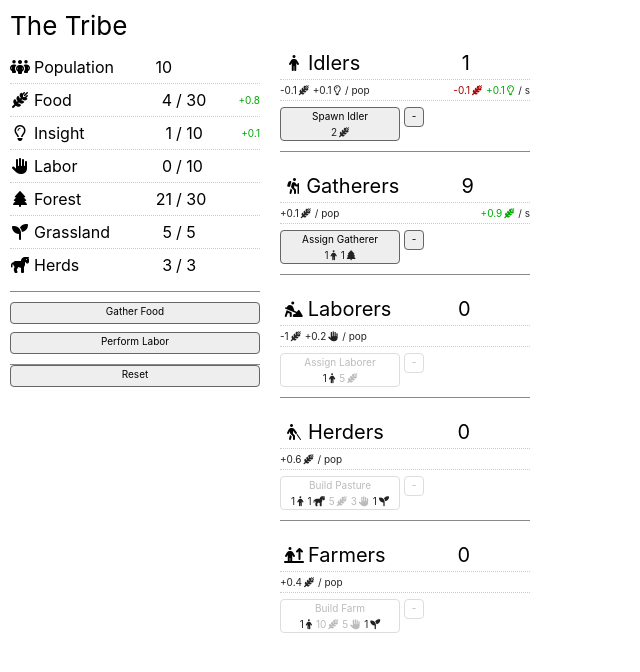
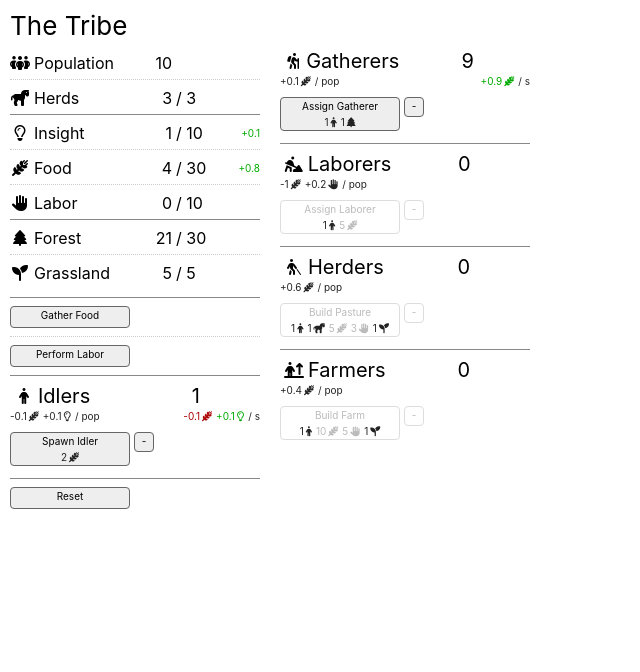
Before and after one commit to socha23/civlite, a React (Create React App) app: page / in a window 1280 px wide. Shown: the top 672 px of the page, without its empty margins (0-640 px from the left). Built offline with nearby package versions, Linux system fonts and the light colour scheme.

Commit message:
small visual fixes

```diff
--- a/src/index.css
+++ b/src/index.css
@@ -26,6 +26,12 @@ code {
   border-width: 1px;
 }
 
+.dividersParent > :not(:last-child) {
+  border-bottom-style: solid;
+  border-color: #888;
+  border-width: 1px;
+}
+
 .dottedDividers:not(:last-child) {
   border-bottom-style: dotted;
   border-width: 1px;
--- a/src/model/resources.tsx
+++ b/src/model/resources.tsx
@@ -1,6 +1,6 @@
 export enum ResourceType {
+    Insight = "Insight",
     Food = "Food",
-    Insight = "Insight",
     Labor = "Labor",
     Forest = "Forest",
     Grassland = "Grassland",
--- a/src/view/action.tsx
+++ b/src/view/action.tsx
@@ -1,18 +1,22 @@
-import React, { PropsWithChildren } from 'react';
+import React, { PropsWithChildren, ReactNode } from 'react';
 
 import { GameModel } from '../model/gameModel';
 import { Action } from '../model/action'
 import { CostElem } from '../model/costs';
-import { Colors, FontSizes, Icons } from './icons';
+import { Colors, FontSizes, Icons, Labels, DividerColors } from './icons';
 
 type ActionCost = {
   cost: CostElem
   canPay: boolean
 }
 
-export type ActionProps = {
-  title: string,
-  buttonLabel?: string,
+interface ActionParms {
+  title?: string,
+  buttonLabel?: string
+  description?: ReactNode | string
+}
+
+export interface ActionProps extends ActionParms {
   action: () => void
   costs: ActionCost[]
   timeout?: number
@@ -21,9 +25,9 @@ export type ActionProps = {
 }
 
 
-export function propsForAction(model: GameModel, a: Action, title: string): ActionProps {
+export function propsForAction(model: GameModel, a: Action, params: ActionParms = {}): ActionProps {
   return {
-    title: title,
+    ...params,
     action: () => a.onAction(model),
     costs: a.costs.map(c => ({cost: c, canPay: model.canPay(c)})),
     timeout: a.timeout,
@@ -143,3 +147,30 @@ export const ActionCostRow = (p: {costs: ActionCost[]}) => <div style={{
       }}><i className={Icons[c.cost.type]}/></div>
     </div>)}
 </div>
+
+
+export const ActionRow = (p: ActionProps) => <div className="dottedDividers" style={{
+  display: "flex",
+  borderColor: DividerColors.light,
+  fontSize: FontSizes.small,
+  flexDirection: "column",
+  paddingTop: 8,
+  paddingBottom: 8,
+}}>
+  <div style={{
+    display: "flex",
+    alignItems: "center",
+    gap: 4,
+  }}>
+    <div style={{
+      width: 120,
+    }}>
+      <ActionButton {...p} title={p.title}/>
+    </div>
+    <div style={{
+      width: 120,
+    }}>
+    </div>
+  </div>
+
+</div>
--- a/src/view/box.tsx
+++ b/src/view/box.tsx
@@ -10,8 +10,6 @@ export const Box = ({children}: BoxProps) =>
     borderWidth: 1,
     width: 250,
     borderColor: DividerColors.mid,
-    paddingTop: 10,
-    paddingBottom: 10,
   }}>
     {children}
   </div>
--- a/src/view/gameView.tsx
+++ b/src/view/gameView.tsx
@@ -1,7 +1,8 @@
 import React from 'react';
-import { ActionProps, ActionButton } from './action'
+import { ActionProps, ActionButton, ActionRow } from './action'
 import { GameModel } from '../model/gameModel'
-import { SummaryBox, SummaryBoxProps, summaryBoxProps } from './summaryBox';
+import { PopType } from '../model/pops'
+import { InventoryBox, InventoryBoxProps, summaryBoxProps } from './inventoryBox';
 import { Colors, FontSizes } from './icons';
 import { ResourceGatheringBox, ResourceGatheringProps, resourceGatheringProps } from './resourceGatheringBox';
 import { PopBox, PopBoxProps, popBoxProps } from './popBox';
@@ -10,7 +11,7 @@ import { PopBox, PopBoxProps, popBoxProps } from './popBox';
 export type GameViewProps = {
   civName: string,
   tick: number
-  summary: SummaryBoxProps
+  summary: InventoryBoxProps
   reset: ActionProps
   pops: PopBoxProps[]
   resourceGathering: ResourceGatheringProps,
@@ -36,6 +37,24 @@ export const CivName = (p: {civName: string}) => <div style={{
   color: Colors.captions,
 }}>{p.civName}</div>
 
+
+const PopColums = {
+  [PopType.Idler]: 0,
+  [PopType.Gatherer]: 1,
+  [PopType.Laborer]: 1,
+  [PopType.Herder]: 1,
+  [PopType.Farmer]: 1,
+}
+
+export const PopsView = (p: {pops: PopBoxProps[], column: number}) => <div style={{
+  display: "flex",
+  flexDirection: "column",
+}}>
+    {p.pops
+      .filter(pop => PopColums[pop.popType] === p.column)
+      .map((pop, idx) => <PopBox key={idx} {...pop}/>)}
+</div>
+
 export const GameView = (p: GameViewProps) =>
   <div style={{
     display: "flex",
@@ -52,24 +71,18 @@ export const GameView = (p: GameViewProps) =>
         display: "flex",
         gap: 20,
       }}>
-        <div style={{
+        <div className="dividersParent" style={{
           display: "flex",
           flexDirection: "column",
+          paddingTop: 4,
         }}>
-          <SummaryBox {...p.summary}/>
+          <InventoryBox {...p.summary}/>
           <ResourceGatheringBox {...p.resourceGathering}/>
-          <div>
-            <ActionButton {...p.reset} />
-          </div>
+          <PopsView pops={p.pops} column={0}/>
+          <ActionRow {...p.reset}/>
 
         </div>
-        <div style={{
-          display: "flex",
-          flexDirection: "column",
-          gap: 12,
-        }}>
-            {p.pops.map((pop, idx) => <PopBox key={idx} {...pop}/>)}
-        </div>
+        <PopsView pops={p.pops} column={1}/>
       </div>
     </div>
   </div>
--- a/src/view/icons.tsx
+++ b/src/view/icons.tsx
@@ -38,6 +38,7 @@ export const Icons = {
 }
 
 export const Labels = {
+    Execute: "Execute",
     TotalPopulation: "Total population",
     PerPop: "/ pop",
     PerSecond: "/ s",
--- a/src/view/summaryBox.tsx
+++ b/src/view/inventoryBox.tsx
@@ -4,17 +4,29 @@ import { GameModel } from '../model/gameModel'
 import { ResourceType, allResourceTypes } from '../model/resources';
 import { FontSizes, Icons, DividerColors, Colors, Labels } from './icons';
 import { Line, LineProps } from './line';
+import { group } from 'console';
 
-export type SummaryBoxProps = {
+export type InventoryBoxProps = {
   civName: string
-  inventory: LineProps[]
+  inventory: (LineProps & {group: number})[]
 }
 
-export function summaryBoxProps(model: GameModel): SummaryBoxProps {
+
+const ResourceGroups = {
+  [ResourceType.Herds]: 0,
+  [ResourceType.Food]: 1,
+  [ResourceType.Insight]: 1,
+  [ResourceType.Labor]: 1,
+  [ResourceType.Forest]: 2,
+  [ResourceType.Grassland]: 2,
+}
+
+export function summaryBoxProps(model: GameModel): InventoryBoxProps {
   const totalPopulation = {
     icon: Icons.population,
     label: "Population",
     count: model.population.total,
+    group: 0,
   }
 
   const resources = allResourceTypes().map(t => {
@@ -24,7 +36,8 @@ export function summaryBoxProps(model: GameModel): SummaryBoxProps {
       label: Labels[t],
       count: res.count,
       cap: res.cap,
-      trend: model.production(t) - model.consumption(t)
+      trend: model.production(t) - model.consumption(t),
+      group: ResourceGroups[t]
     }})
   return {
     civName: model.civName,
@@ -32,19 +45,26 @@ export function summaryBoxProps(model: GameModel): SummaryBoxProps {
   }
 }
 
-const Inventory = (p: {items: LineProps[]}) => <div
+
+const POPULATION_RESOURCE_GROUP = 0
+
+
+
+const Inventory = (p: {items: ({group: number} & LineProps)[], group: number}) => <div
   style={{
     display: "flex",
     flexDirection: "column",
   }}>
   {
-    p.items.map((i, idx) =>
+    p.items
+      .filter(i => i.group === p.group)
+      .map((i, idx) =>
     <div
     key={idx}
     className="dottedDividers"
     style={{
       borderWidth: 1,
-      paddingTop: 6,
+      paddingTop: 8,
       paddingBottom: 6,
       borderColor: DividerColors.light,
     }}>
@@ -53,15 +73,17 @@ const Inventory = (p: {items: LineProps[]}) => <div
   }
 </div>
 
-export const SummaryBox = (p: SummaryBoxProps) =>
+export const InventoryBox = (p: InventoryBoxProps) =>
   <Box>
-    <div style={{
+    <div className="dividersParent" style={{
       display: "flex",
       color: Colors.captions,
       fontSize: FontSizes.normal,
       flexDirection: "column",
-      gap: 8,
+      paddingBottom: 8,
     }}>
-      <Inventory items={p.inventory}/>
+      <Inventory items={p.inventory} group={0}/>
+      <Inventory items={p.inventory} group={1}/>
+      <Inventory items={p.inventory} group={2}/>
     </div>
   </Box>
--- a/src/view/popBox.tsx
+++ b/src/view/popBox.tsx
@@ -23,8 +23,8 @@ export function popBoxProps(model: GameModel, type: PopType): PopBoxProps {
     popType: type,
     popLabel: Labels.Plural[type],
     count: pop.count,
-    assignAction: propsForAction(model, pop.assignAction, Labels.Assign[type]),
-    unassignAction: propsForAction(model, pop.unassignAction, Labels.Unassign[type]),
+    assignAction: propsForAction(model, pop.assignAction, {title: Labels.Assign[type]}),
+    unassignAction: propsForAction(model, pop.unassignAction, {title: Labels.Unassign[type]}),
     resourceBalance: pop.resourceBalance,
     singlePopBalance: pop.singlePopBalance,
   }
@@ -74,11 +74,14 @@ export const RecruitRow = (p: PopBoxProps) => <div style={{
 
 export const PopBox = (p: PopBoxProps) =>
   <Box>
-    <div className="dottedDividers" style={{
+    <div style={{
+      paddingTop: 8,
+      paddingBottom: 12,
+    }}>
+      <div style={{
         display: "flex",
         borderColor: DividerColors.light,
         fontSize: FontSizes.big,
-      paddingBottom: 4,
         alignItems: 'center',
         color: Colors.captions,
       }}>
@@ -96,9 +99,9 @@ export const PopBox = (p: PopBoxProps) =>
         <div style={{width: 60, display: 'flex', justifyContent: 'flex-end'}}>
         </div>
       </div>
-    <div className='dottedDividers' style={{
+      <div style={{
         borderColor: DividerColors.light,
-      paddingTop: 4,
+        paddingTop: 2,
         paddingBottom: 4,
         display: "flex",
       }}>
@@ -113,4 +116,5 @@ export const PopBox = (p: PopBoxProps) =>
       }}>
           <RecruitRow {...p}/>
       </div>
+    </div>
   </Box>
--- a/src/view/resourceGatheringBox.tsx
+++ b/src/view/resourceGatheringBox.tsx
@@ -3,7 +3,7 @@ import { Box } from './box'
 import { GameModel } from '../model/gameModel'
 import { ResourceType } from '../model/resources';
 import { GatherActionLabels } from './icons';
-import { ActionButton, ActionProps, propsForAction } from './action';
+import { ActionButton, ActionProps, ActionRow, propsForAction } from './action';
 
 export type ResourceGatheringProps = {
   actions: ActionProps[]
@@ -15,7 +15,7 @@ export function resourceGatheringProps(model: GameModel): ResourceGatheringProps
 
   return {
     actions: gatherableResources.map(t => propsForAction(
-      model, model.resources.resource(t).gatherAction, GatherActionLabels[t]
+      model, model.resources.resource(t).gatherAction, {title: GatherActionLabels[t]}
     ))
   }
 }
@@ -25,9 +25,8 @@ export const ResourceGatheringBox = (p: ResourceGatheringProps) =>
     <div style={{
       display: "flex",
       flexDirection: "column",
-      gap: 8,
     }}> {
-      p.actions.map((a, idx) => <ActionButton key={idx} {...a}/>)
+      p.actions.map((a, idx) => <ActionRow key={idx} {...a}/>)
     }
     </div>
   </Box>
```
Lines whose indentation alone changed are shown as unchanged.
